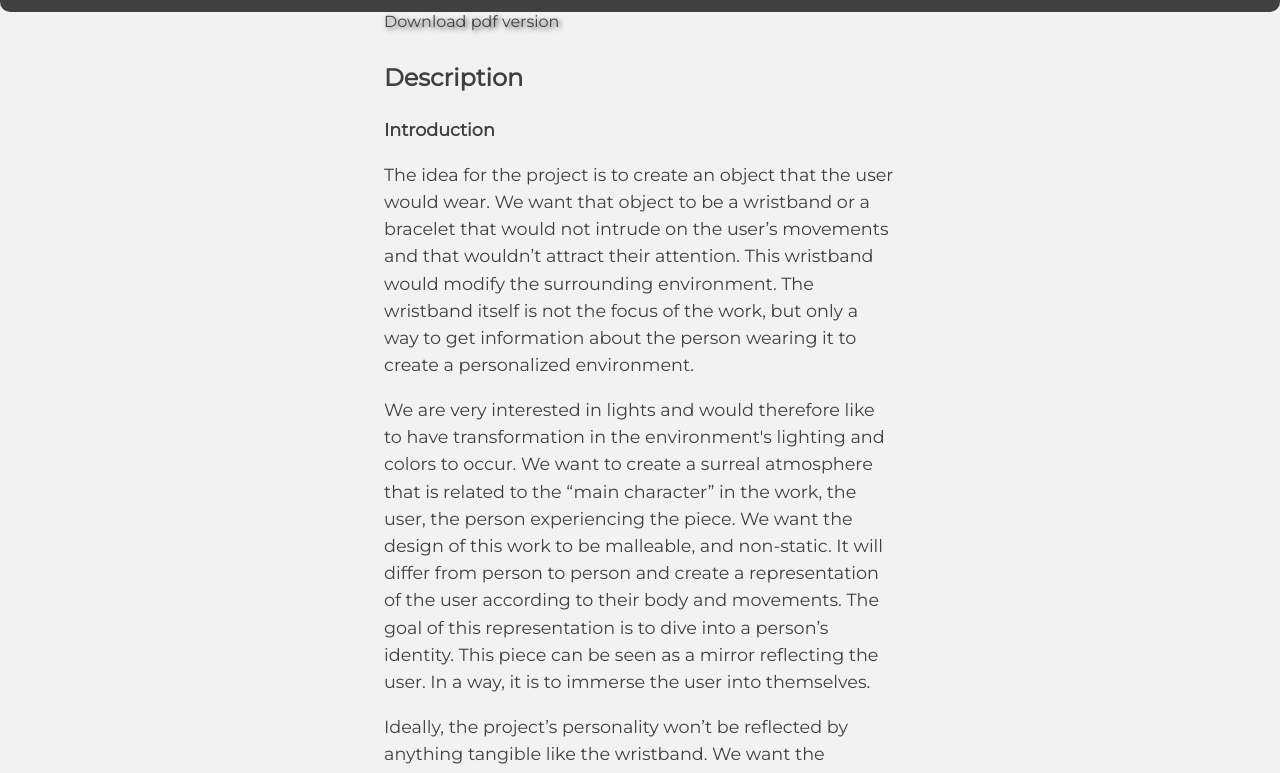
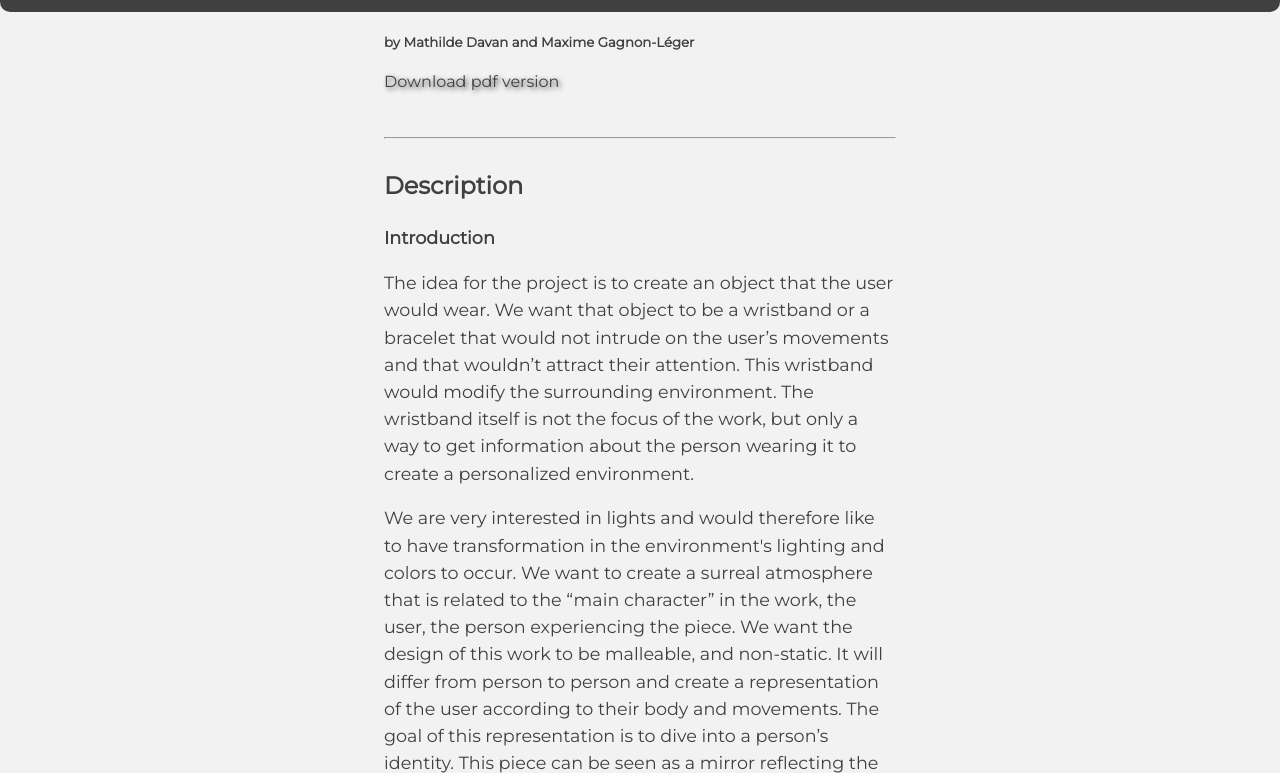
Before and after one commit to mathi330/cart360, a plain HTML site: page Project/proposal.html in a window 1280 px wide. Shown: the part 188-961 px from the top of the page. Drawn offline with Linux system fonts and the light colour scheme.

Commit message:
Proposal: added our names

```diff
--- a/Project/proposal.html
+++ b/Project/proposal.html
@@ -15,12 +15,12 @@
                 <a class="home" href="index.html">Home</a>
             </div>
             <h1>Proposal REFLECTION</h1>
-
-
         </header>
 
         <div class="main">
+            <h5>by Mathilde Davan and Maxime Gagnon-L&#233;ger</h5>
             <a class="links" href="assets/New folder/Proposal_Reflection.pdf" download>Download pdf version</a>
+            <br><br><br><hr>
             <h2>Description</h2>
             <h3>Introduction</h3>
             <p>The idea for the project is to create an object that the user would wear. We want that object to be a wristband or a bracelet that would not intrude on the user’s movements and that wouldn’t attract their attention. This wristband would modify the surrounding environment. The wristband itself is not the focus of the work, but only a way to get information about the person wearing it to create a personalized environment.</p>
```
